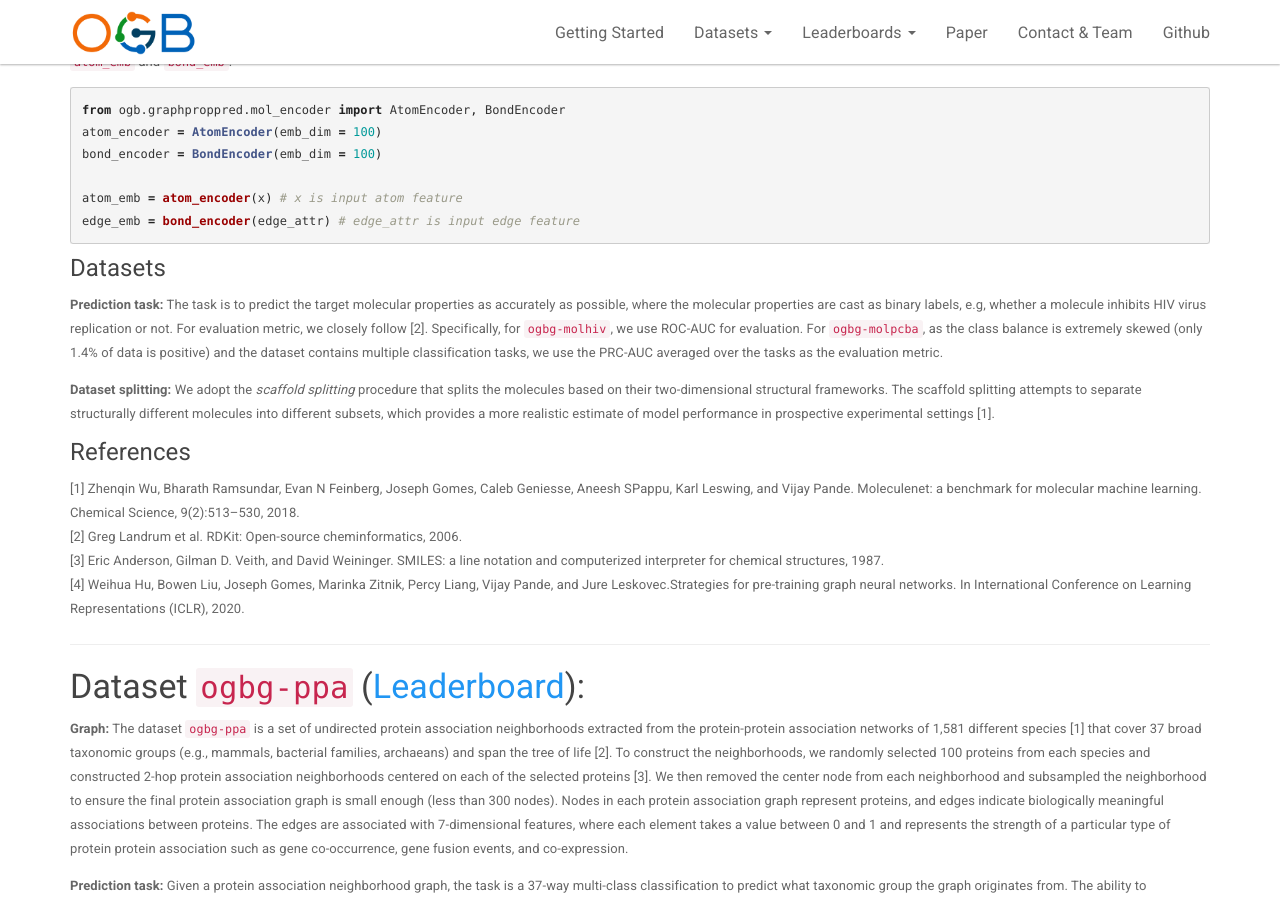
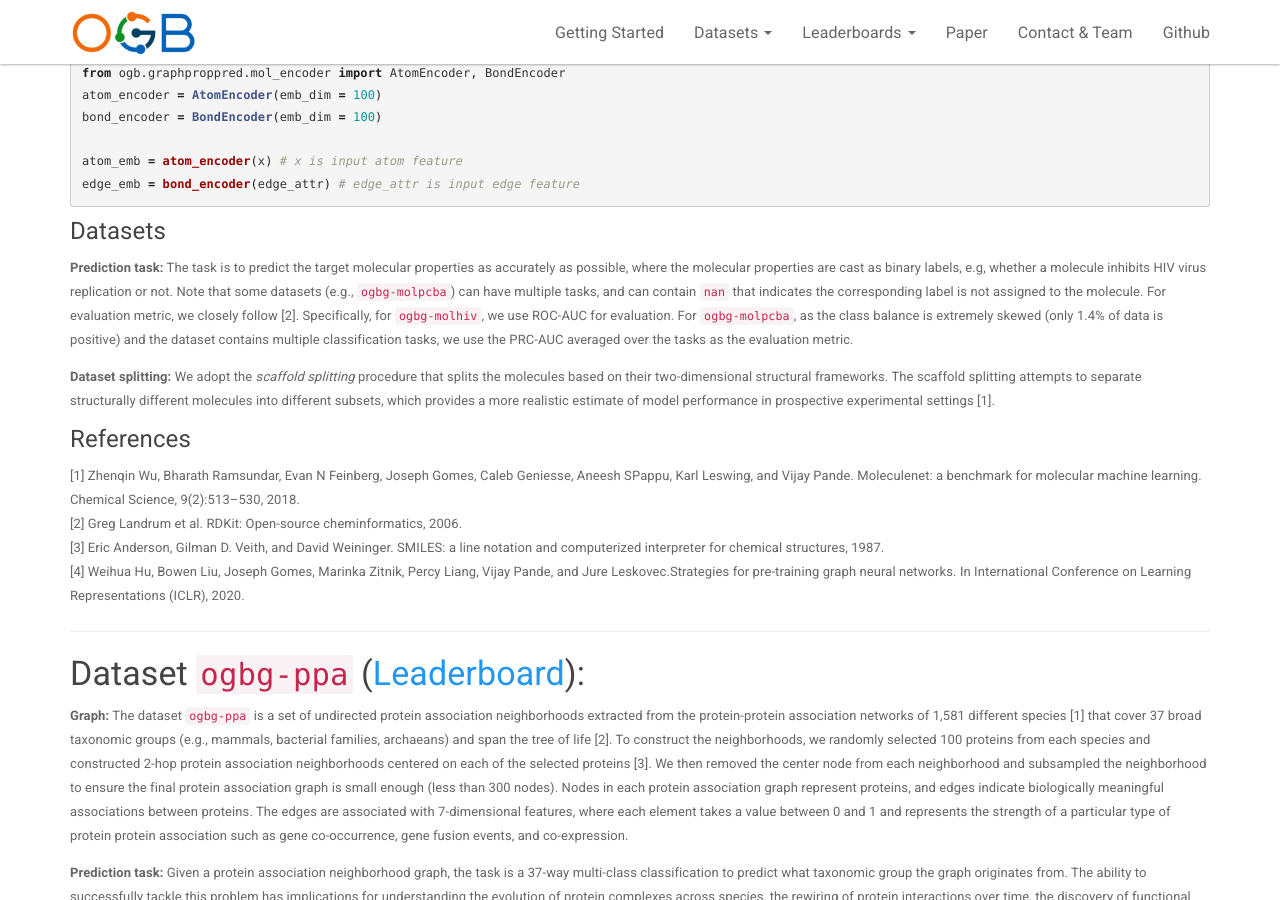
Before and after one commit to snap-stanford/ogb-web, a Jekyll site: the page built from _docs/datasets/graphprop.md, in a window 1280 px wide and 900 px high, scrolled down 961 px. Built offline with Jekyll 4.4.1, drawn with Linux system fonts in a browser that asks for light colours.

```diff
--- a/_docs/datasets/graphprop.md
+++ b/_docs/datasets/graphprop.md
@@ -30,7 +30,6 @@ We also prepare a unified [performance evaluator](#eval).
 ### Datasets `ogbg-molhiv` ([Leaderboard](../leader_graphprop/#ogbg-molhiv)) and `ogbg-molpcba` ([Leaderboard](../leader_graphprop/#ogbg-molpcba)):
 
 **Graph:**
-
 The datasets `ogbg-molhiv` and `ogbg-molpcba` are two molecular property prediction datasets of different sizes: `ogbg-molhiv` (small) and `ogbg-molpcba` (medium). They are adopted from the MoleculeNet [1], and are among the largest of the MoleculeNet datasets. All the molecules are pre-processed using RDKit [2]. Each graph represents a molecule, where nodes are atoms, and edges are chemical bonds. Input node features are 9-dimensional, containing atomic number and chirality, as well as other additional atom features such as formal charge and whether the atom is in the ring or not.
 The full description of the features is provided in [code](https://github.com/snap-stanford/ogb/blob/master/ogb/utils/features.py). The script to convert the SMILES string [3] to the above graph object can be found [here](https://github.com/snap-stanford/ogb/blob/master/examples/graphproppred/mol/smiles2graph.py).
 Note that the script requires [RDkit](https://www.rdkit.org/docs/GettingStartedInPython.html) to be installed. The script can be used to pre-process external molecule datasets so that those datasets share the same input feature space as the OGB molecule datasets. This is particularly useful for pre-training graph models, which has great potential to significantly increase generalization performance on the (*downstream*) OGB datasets [4].
@@ -49,7 +48,7 @@ edge_emb = bond_encoder(edge_attr) # edge_attr is input edge feature
 
 #### Datasets
 
-**Prediction task:**  The task is to predict the target molecular properties as accurately as possible, where the molecular properties are cast as binary labels, e.g, whether a molecule inhibits HIV virus replication or not.
+**Prediction task:**  The task is to predict the target molecular properties as accurately as possible, where the molecular properties are cast as binary labels, e.g, whether a molecule inhibits HIV virus replication or not. Note that some datasets (e.g., `ogbg-molpcba`) can have multiple tasks, and can contain `nan` that indicates the corresponding label is not assigned to the molecule.
 For evaluation metric, we closely follow [2].
 Specifically, for `ogbg-molhiv`, we use ROC-AUC for evaluation. For `ogbg-molpcba`, as the class balance is extremely skewed (only 1.4% of data is positive) and the dataset contains multiple classification tasks, we use the PRC-AUC averaged over the tasks as the evaluation metric.
 
```
